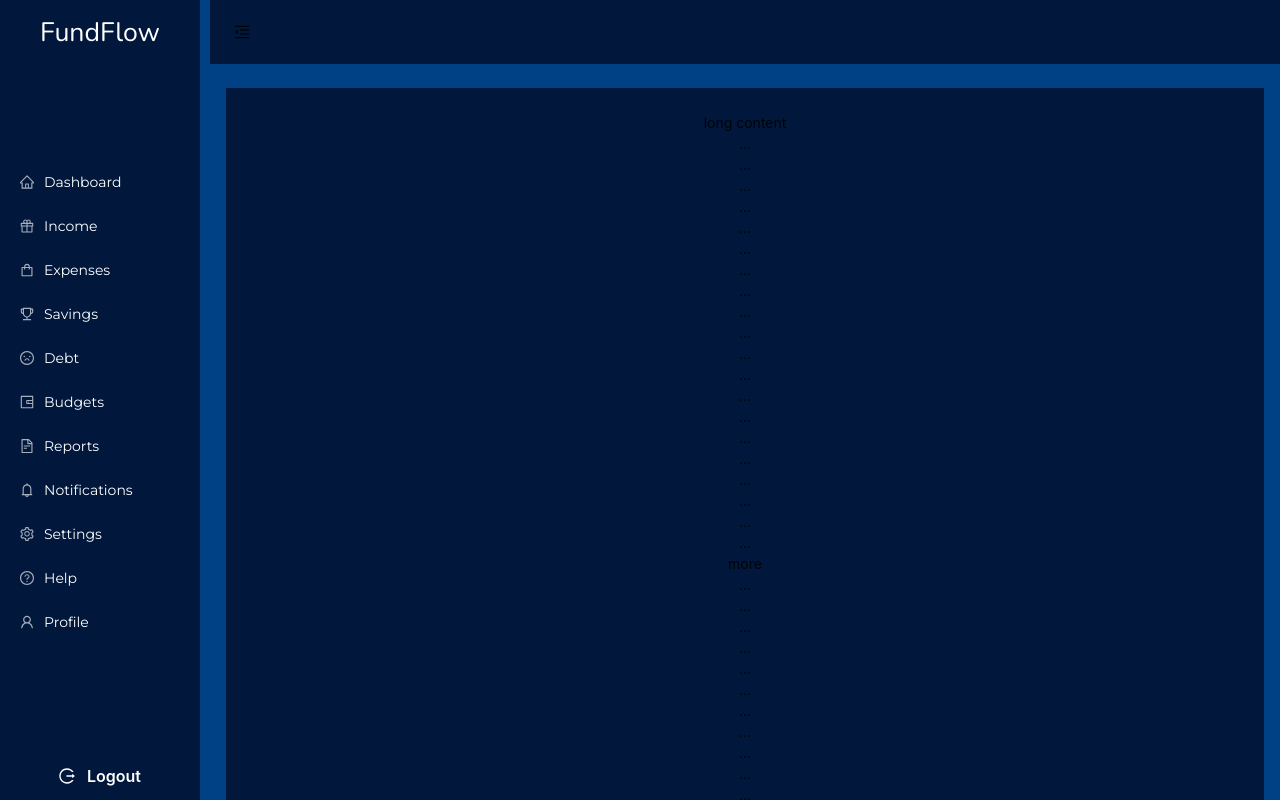
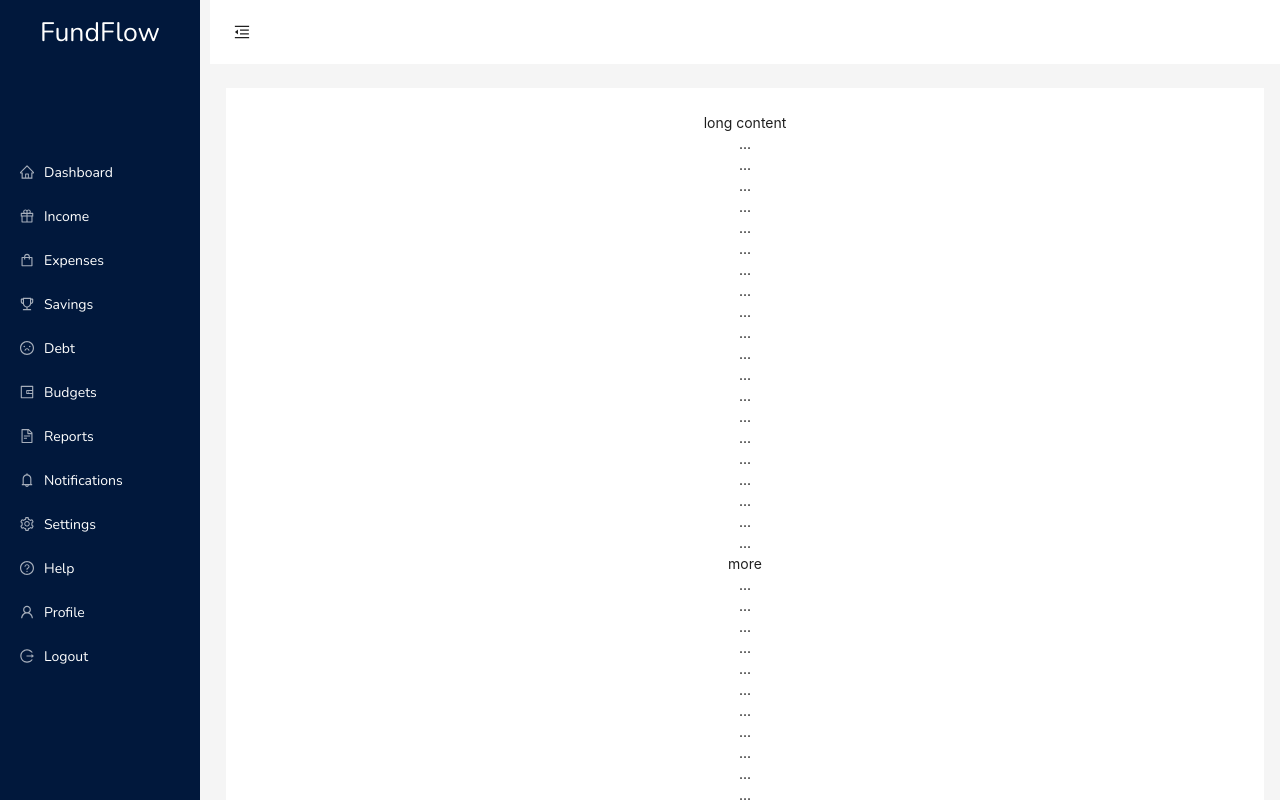
Before and after one commit to Jess-Zino/FundFlow, a React (Vite) app: page /dashboard in a window 1280 px wide. Shown: the top 800 px of the page. Built offline with nearby package versions, Linux system fonts and the light colour scheme; a web font is replaced by a local one.

Commit message:
Dashboard Navbar UI updated

```diff
--- a/src/Components/SideNav.jsx
+++ b/src/Components/SideNav.jsx
@@ -7,10 +7,7 @@ TrophyOutlined,
 FrownOutlined,
   HomeOutlined,
   WalletOutlined,
-  ProjectOutlined,
-  SolutionOutlined,
-  CalendarOutlined,
-  TeamOutlined,
+
   FileTextOutlined,
   BellOutlined,
   SettingOutlined,
@@ -40,12 +37,12 @@ const SideNav = () => {
       { key: '9', icon: <SettingOutlined />, label: 'Settings' },
       { key: '10', icon: <QuestionCircleOutlined />, label: 'Help' },
       { key: '11', icon: <UserOutlined />, label: 'Profile' },
-
+      { key: '12', icon: <LogoutOutlined />, label: 'Logout' },
     ];
     const items = icons.map((item) => ({
         key: `/${item.label.toLowerCase()}`,
         icon: item.icon, // Accessing the icons array directly
-        label: <span className='text-white body-font'>{item.label}</span>,
+        label: <span className='text-white main-font'>{item.label}</span>,
       }));
   return (
     <div>
--- a/src/Pages/Dashboard/Dashboard.jsx
+++ b/src/Pages/Dashboard/Dashboard.jsx
@@ -5,54 +5,50 @@ import SideNav from '../../Components/SideNav';
 const { Header, Content, Footer, Sider , } = Layout;
 const Dashboard = () => {
   const {
-    token: { colorBgContainer, borderRadiusLG },
+    token: { borderRadiusLG },
   } = theme.useToken();
    const [collapsed, setCollapsed] = useState(false);
   return (
-    <Layout hasSider className='bg-[#004085]'>
+    <Layout hasSider className='bg-[f5f5f5]'>
       <Sider
-        className='overflow-hidden sticky h-[100vh] top-0 left-0 bottom-0 '
+        className='overflow-hidden h-[100vh] top-0 left-0 bottom-0 '
         breakpoint="lg"
         collapsedWidth="0"
         collapsible collapsed={collapsed}
+        style={
+          {
+            position:'sticky'
+          }
+        }
       >
       <div className="bg-[#01183c] demo-logo-vertical  flex flex-col justify-between h-[100vh] ">
-      <h1 className='text-white text-[20pt] text-center pt-3 main-font'>FundFlow</h1>
-      <SideNav className="body-font"/>
-      <div className='flex flex-row items-center justify-center p-3 gap-3 text-white font-semibold text-[12pt]' >
-      <LogoutOutlined /> Logout
+          <h1 className='text-white text-[20pt] text-center pt-3 main-font'>FundFlow</h1>
+          <SideNav className="body-font"/>
+          <div className='flex flex-row items-center justify-center p-3 gap-3 text-white font-semibold text-[12pt]' >
+
+          </div>
       </div>
-
-      </div>
-       </Sider>
-    <Layout
-      style={{
-        marginLeft: 10,
-        background:"#004085"
-      }}
-    >
-      <Header
-        style={{
-          padding: 0,
-          background: "#01183c",
-        }}
-      >
+      </Sider>
+    <Layout className='ml-[10px] bg-[#f5f5f5]'>
+      <Header className='p-0 bg-white'>
           <Button
             type="text"
-            icon={collapsed ? <MenuUnfoldOutlined /> : <MenuFoldOutlined />}
+            icon={collapsed ? <MenuUnfoldOutlined className='text-[#1677ff]' /> : <MenuFoldOutlined />}
             onClick={() => setCollapsed(!collapsed)}
-            style={{
-              fontSize: '16px',
+            className='text-[16px] w-[64] p-[20px] rounded-none'
+            style={
+            {
               width: 64,
               height: 64,
-            }}
+              }
+            }
           />
         </Header>
       <Content
         style={{
           margin: '24px 16px 0',
           overflow: 'initial',
-          background: "#01183c",
+          background: "white",
         }}
       >
 
@@ -60,7 +56,7 @@ const Dashboard = () => {
           style={{
             padding: 24,
             textAlign: 'center',
-            background: "#01183c",
+            background: "white",
             borderRadius: borderRadiusLG,
           }}
         >
@@ -83,7 +79,7 @@ const Dashboard = () => {
       </Content>
       <Footer
         style={{
-          textAlign: 'center',
+          textAlign: 'right',
         }}
       >
         Ant Design ©{new Date().getFullYear()} Created by Ant UED
```
